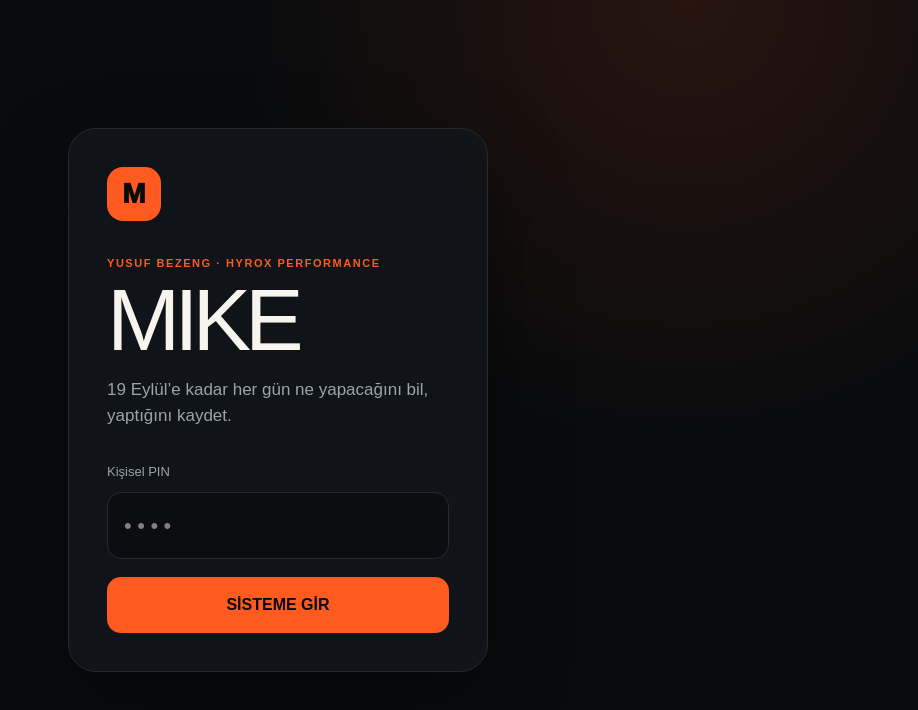
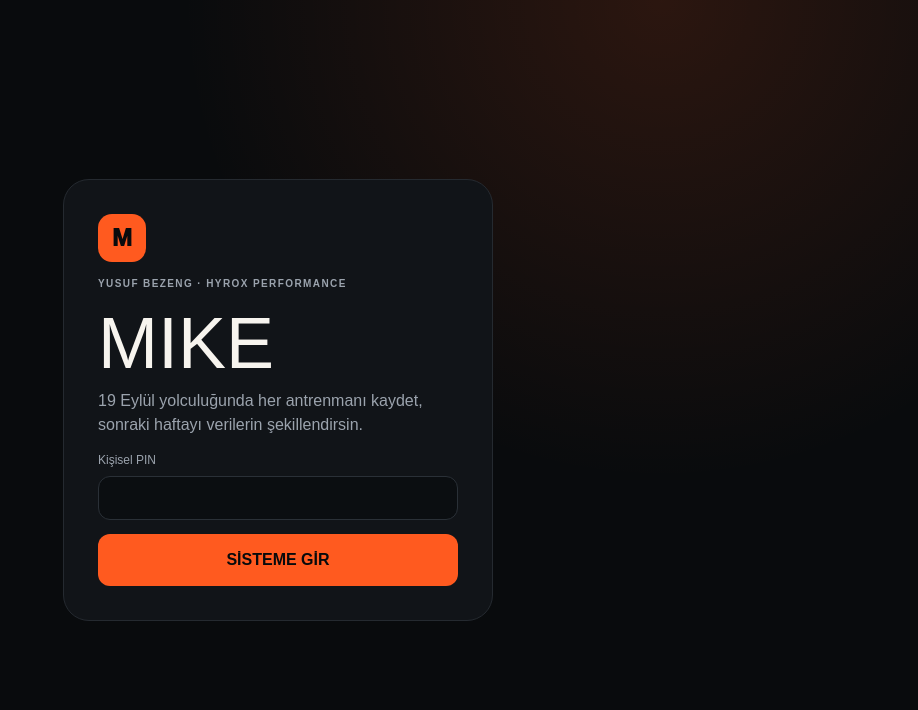
Before and after one commit to furkankesoglu/Mikehyrox, a Next.js app: page / in a window 1280 px wide. Shown: the top 710 px of the page, without its empty margins (362-1280 px from the left). Built offline with nearby package versions, Linux system fonts and the light colour scheme.

Commit message:
Activate Yusuf week 1 logging app

```diff
--- a/app/page.tsx
+++ b/app/page.tsx
@@ -1,5 +1,5 @@
-import MikeAppV2 from "@/components/MikeAppV2";
+import MikeWeek1App from "@/components/MikeWeek1App";
 
 export default function Home() {
-  return <MikeAppV2 />;
+  return <MikeWeek1App />;
 }
```
